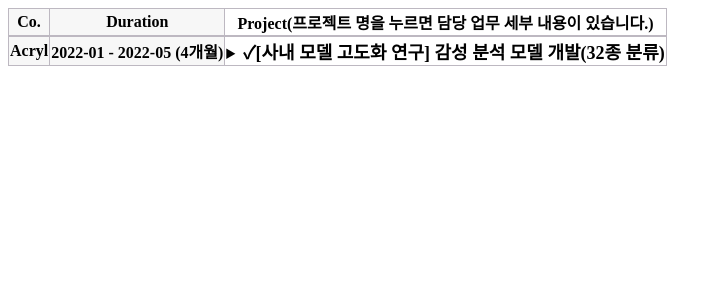
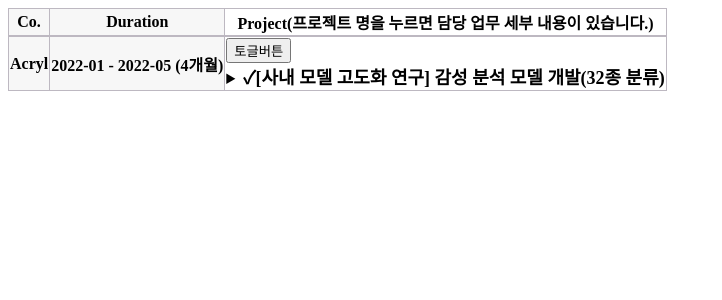
Before and after one commit to finddme/finddme.github.io, a Jekyll site: the page built from _posts/2022-01-01-Project.md, in a window 1280 px wide. Shown: the top 300 px of the page, without its empty margins (0-722 px from the left). Built offline with Jekyll 4.4.1, drawn with Linux system fonts in a browser that asks for light colours.

Commit message:
Update 2022-01-01-Project.md

```diff
--- a/_posts/2022-01-01-Project.md
+++ b/_posts/2022-01-01-Project.md
@@ -28,6 +28,8 @@ tag: NLP
          <td class="line3"><strong>Acryl</strong></td>
          <td class="line3"><strong>2022-01 - 2022-05 (4개월)</strong></td>
          <td class="line">
+          <button id="btn_toggle">토글버튼</button>
+          <div id="Toggle" style="display: none;">다시버튼 누르면 안보임</div>
            <details>
             <summary><b><font size=4>&#10003;[사내 모델 고도화 연구] 감성 분석 모델 개발(32종 분류)</font></b></summary>
                 <div markdown="1">
```
